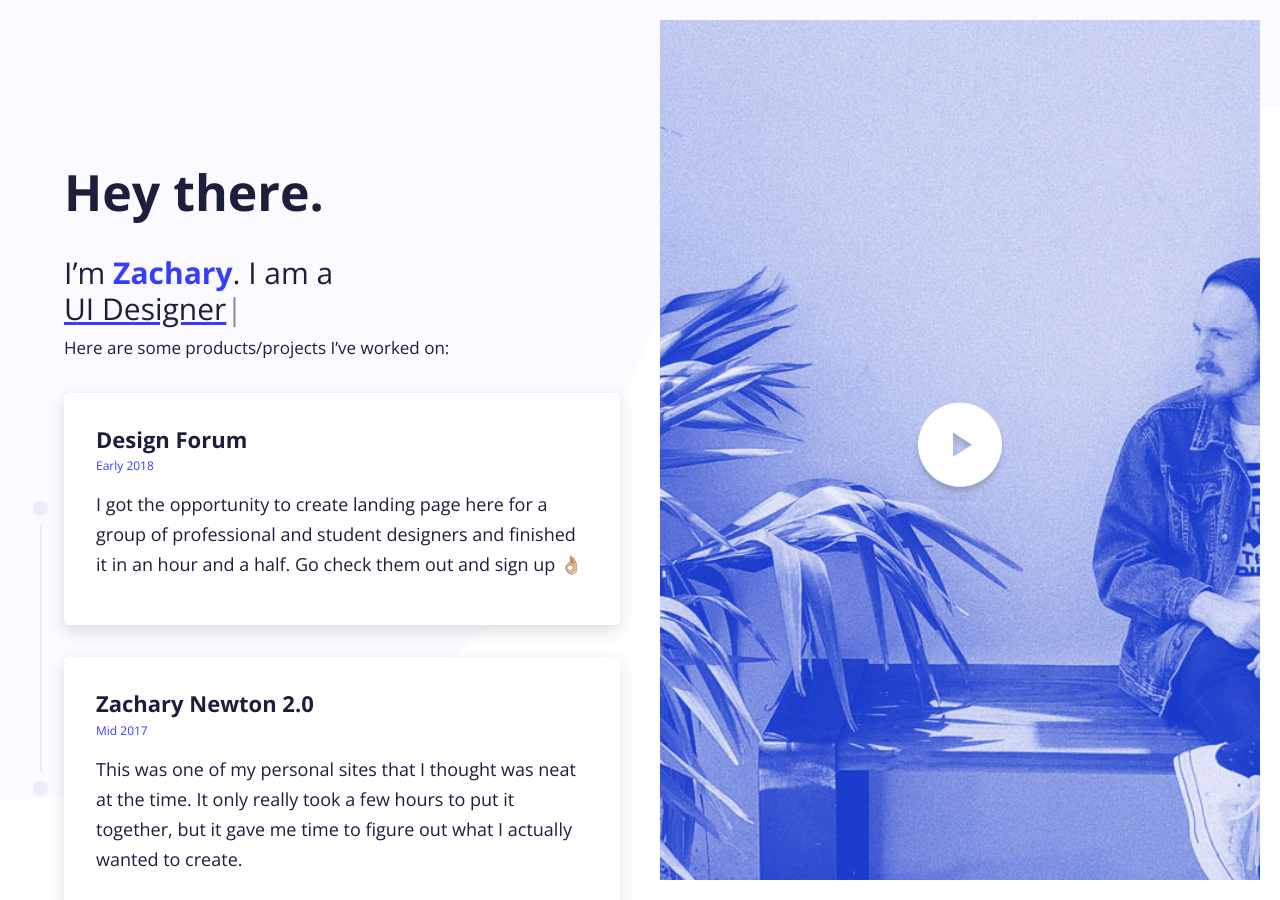
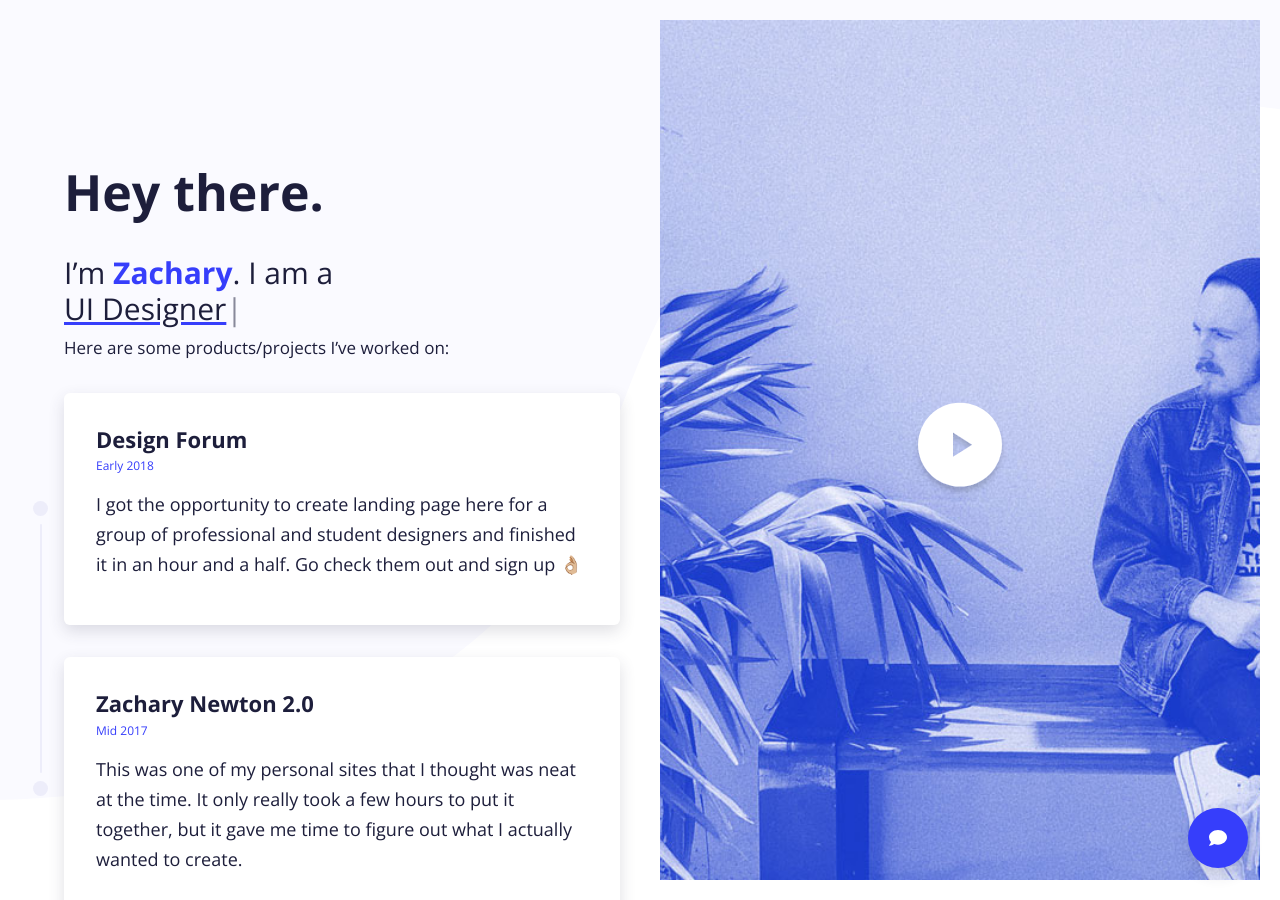
Before and after one commit to zacharyrnewton/zacharynewton, a Jekyll site: the page built from index.html, in a window 1280 px wide. Built offline with Jekyll 4.4.1, drawn with Linux system fonts in a browser that asks for light colours.

Commit message:
CTA started

```diff
--- a/_config.yml
+++ b/_config.yml
@@ -3,8 +3,8 @@ email: zacharyrnewton@gmail.com
 description: "This is my description"
 baseurl: "/zn"
 url: "https://zacharyrnewton.github.io"
-twitter_username: jekyllrb
-github_username:  jekyll
+instagram_link: https://www.instagram.com/zacharyrnewton/
+youtube_link:  https://www.youtube.com/zacharyrnewton
 
 # Build settings
 markdown: kramdown
--- /dev/null
+++ b/_includes/CTA.html
@@ -0,0 +1,52 @@
+<div class="mainCTAWrapper">
+  <div class="mainCTA">
+    <a class="chat">Chat
+      <svg xmlns="http://www.w3.org/2000/svg" viewBox="0 0 18 15.75">
+        <defs>
+          <style>
+            .cls-1 {
+              fill: #fff;
+            }
+          </style>
+        </defs>
+        <path id="comment-solid" class="cls-1" d="M9,32c-4.971,0-9,3.273-9,7.313a6.49,6.49,0,0,0,2,4.595A8.944,8.944,0,0,1,.077,47.275a.279.279,0,0,0-.053.306.275.275,0,0,0,.257.169,8.04,8.04,0,0,0,4.943-1.807A10.722,10.722,0,0,0,9,46.625c4.971,0,9-3.273,9-7.312S13.971,32,9,32Z" transform="translate(0 -32)"/>
+      </svg>
+    </a>
+    <a class="email" href="mailto:zacharyrnewton.com">Email
+      <svg xmlns="http://www.w3.org/2000/svg" viewBox="0 0 18 13.5">
+        <defs>
+          <style>
+            .cls-1 {
+              fill: #fff;
+            }
+          </style>
+        </defs>
+        <path id="envelope-solid" class="cls-1" d="M17.659,68.458a.212.212,0,0,1,.341.165v7.189A1.688,1.688,0,0,1,16.313,77.5H1.687A1.688,1.688,0,0,1,0,75.813V68.627a.21.21,0,0,1,.341-.165c.787.612,1.832,1.389,5.418,3.994C6.5,73,7.752,74.136,9,74.129c1.255.011,2.531-1.153,3.245-1.673C15.831,69.85,16.871,69.07,17.659,68.458ZM9,73c.816.014,1.99-1.027,2.58-1.455,4.665-3.386,5.02-3.681,6.1-4.525A.841.841,0,0,0,18,66.355v-.668A1.688,1.688,0,0,0,16.313,64H1.687A1.688,1.688,0,0,0,0,65.688v.668a.846.846,0,0,0,.323.664c1.076.84,1.431,1.139,6.1,4.525C7.01,71.973,8.184,73.014,9,73Z" transform="translate(0 -64)"/>
+      </svg>
+    </a>
+  </div>
+  <a class="instagram" href="{{ site.instagram_link }}" target="_blank">Instagram
+    <svg xmlns="http://www.w3.org/2000/svg" viewBox="0 0 16.4 16.396">
+      <defs>
+        <style>
+          .cls-1 {
+            fill: #fff;
+          }
+        </style>
+      </defs>
+      <path id="instagram-brands" class="cls-1" d="M8.127,35.819a4.2,4.2,0,1,0,4.2,4.2A4.2,4.2,0,0,0,8.127,35.819Zm0,6.937a2.733,2.733,0,1,1,2.733-2.733,2.738,2.738,0,0,1-2.733,2.733Zm5.356-7.109a.981.981,0,1,1-.981-.981A.978.978,0,0,1,13.483,35.647Zm2.784,1a4.852,4.852,0,0,0-1.324-3.435,4.884,4.884,0,0,0-3.435-1.324c-1.354-.077-5.411-.077-6.765,0A4.877,4.877,0,0,0,1.307,33.2,4.868,4.868,0,0,0-.017,36.639c-.077,1.354-.077,5.411,0,6.765a4.852,4.852,0,0,0,1.324,3.436,4.891,4.891,0,0,0,3.435,1.324c1.354.077,5.411.077,6.765,0a4.852,4.852,0,0,0,3.435-1.324A4.884,4.884,0,0,0,16.267,43.4C16.344,42.05,16.344,38,16.267,36.643Zm-1.749,8.214a2.767,2.767,0,0,1-1.559,1.559c-1.079.428-3.64.329-4.833.329s-3.757.1-4.833-.329a2.767,2.767,0,0,1-1.559-1.559c-.428-1.079-.329-3.64-.329-4.833s-.1-3.757.329-4.833a2.767,2.767,0,0,1,1.559-1.559c1.079-.428,3.64-.329,4.833-.329s3.757-.1,4.833.329a2.767,2.767,0,0,1,1.559,1.559c.428,1.079.329,3.64.329,4.833S14.947,43.781,14.519,44.856Z" transform="translate(0.075 -31.825)"/>
+    </svg>
+  </a>
+  <a class="youtube" href="{{ site.youtube_link }}" target="_blank">YouTube
+    <svg xmlns="http://www.w3.org/2000/svg" viewBox="0 0 16.4 11.531">
+      <defs>
+        <style>
+          .cls-1 {
+            fill: #fff;
+          }
+        </style>
+      </defs>
+      <path id="youtube-brands" class="cls-1" d="M30.99,65.8a2.061,2.061,0,0,0-1.45-1.459A48.7,48.7,0,0,0,23.133,64a48.7,48.7,0,0,0-6.407.345,2.061,2.061,0,0,0-1.45,1.459,23.2,23.2,0,0,0,0,7.946,2.03,2.03,0,0,0,1.45,1.436,48.7,48.7,0,0,0,6.407.345,48.7,48.7,0,0,0,6.407-.345,2.03,2.03,0,0,0,1.45-1.436,23.2,23.2,0,0,0,0-7.946Zm-9.535,6.411V67.339l4.286,2.439-4.286,2.438Z" transform="translate(-14.932 -64)"/>
+    </svg>
+  </a>
+</div>
--- a/_layouts/default.html
+++ b/_layouts/default.html
@@ -6,6 +6,7 @@
   <body>
     {% include nav.html %}
     {{ content }}
+    {% include CTA.html %}
     {% include footer.html %}
   </body>
 </html>
--- /dev/null
+++ b/_sass/2-modules/CTA.sass
@@ -0,0 +1,72 @@
+.mainCTAWrapper
+  position: fixed
+  z-index: 100
+  top: auto
+  left: auto
+  right: 32px
+  bottom: 32px
+  display: flex
+  flex-direction: column-reverse
+  justify-content: space-between
+  align-items: center
+  height: 172px
+  width: 60px
+  a
+    text-decoration: none
+    font-size: 0
+    display: flex
+    flex-direction: column
+    justify-content: center
+    align-items: center
+    transition: all 0.2s ease-in-out
+    svg
+      width: 16px
+      height: auto
+  a.instagram, a.youtube
+    width: 40px
+    height: 40px
+    border-radius: 100%
+    background: var(--primary-plus-one)
+    box-shadow: 0 6px 16px rgba(54,54,82,0.16)
+    opacity: 0
+    transform: scale(.5)
+  a.instagram
+    transition: all 0.1s ease-in-out 0.05s
+  a.youtube
+    transition: all 0.1s ease-in-out 0.1s
+  .mainCTA
+    position: relative
+    border-radius: 100%
+    height: 60px
+    width: 60px
+    background: var(--primary-plus-one)
+    box-shadow: 0 6px 16px rgba(54,54,82,0.16)
+    a
+      position: absolute
+      top: 0
+      bottom: 0
+      right: 0
+      left: 0
+      background: none
+      svg
+        width: 18px
+    a.chat
+      opacity: 1
+      z-index: 102
+    a.email
+      opacity: 0
+      z-index: 101
+      transform: rotate(180deg)
+  &:hover
+    .mainCTA
+      a.chat
+        opacity: 0
+        z-index: 101
+        transform: rotate(180deg)
+      a.email
+        opacity: 1
+        z-index: 102
+        transform: rotate(360deg)
+    a.instagram, a.youtube
+      opacity: 1
+      transform: scale(1)
--- a/_sass/2-modules/dir-modules.sass
+++ b/_sass/2-modules/dir-modules.sass
@@ -1 +1,2 @@
 @import "nav"
+@import "CTA"
```
